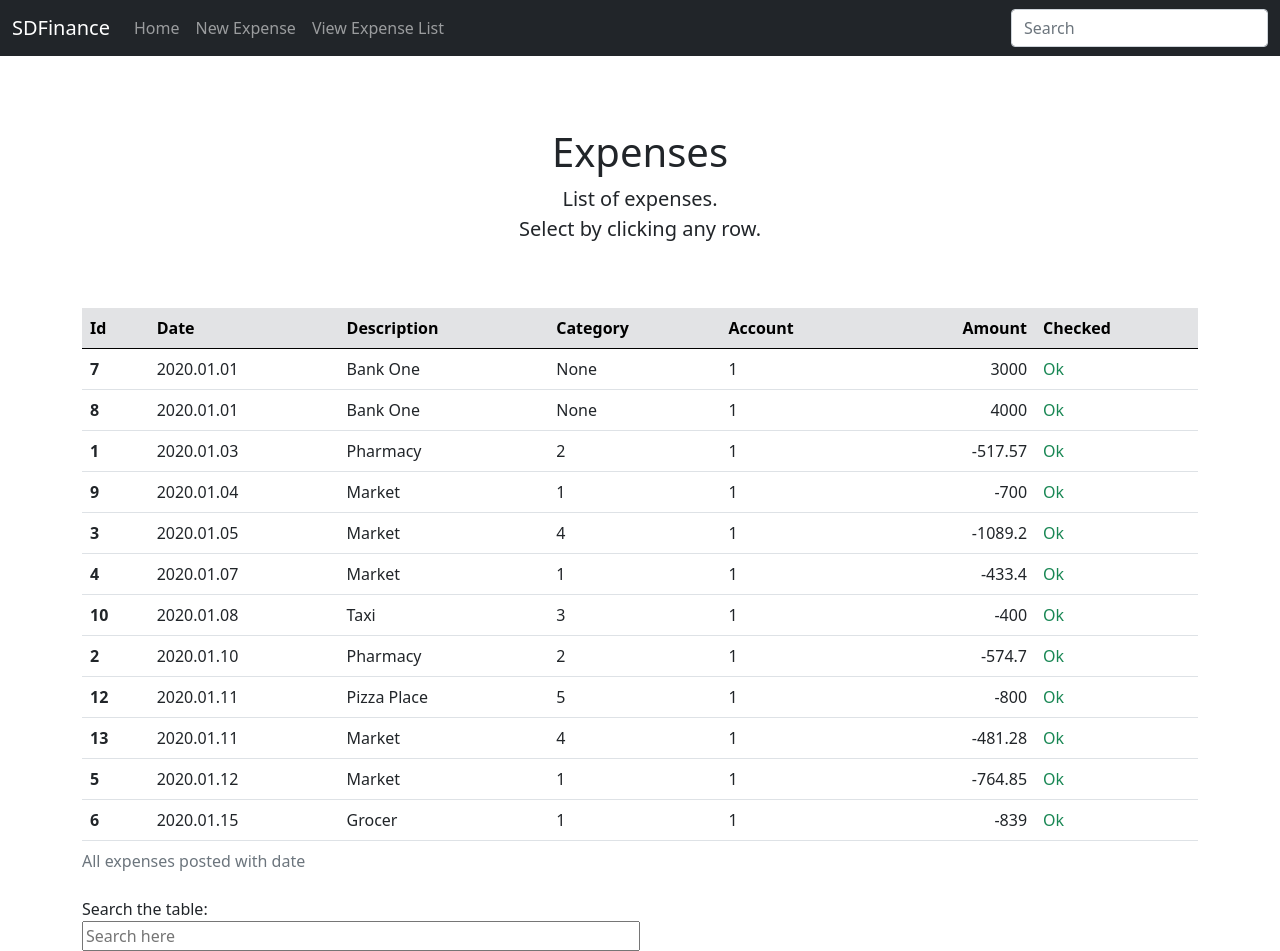
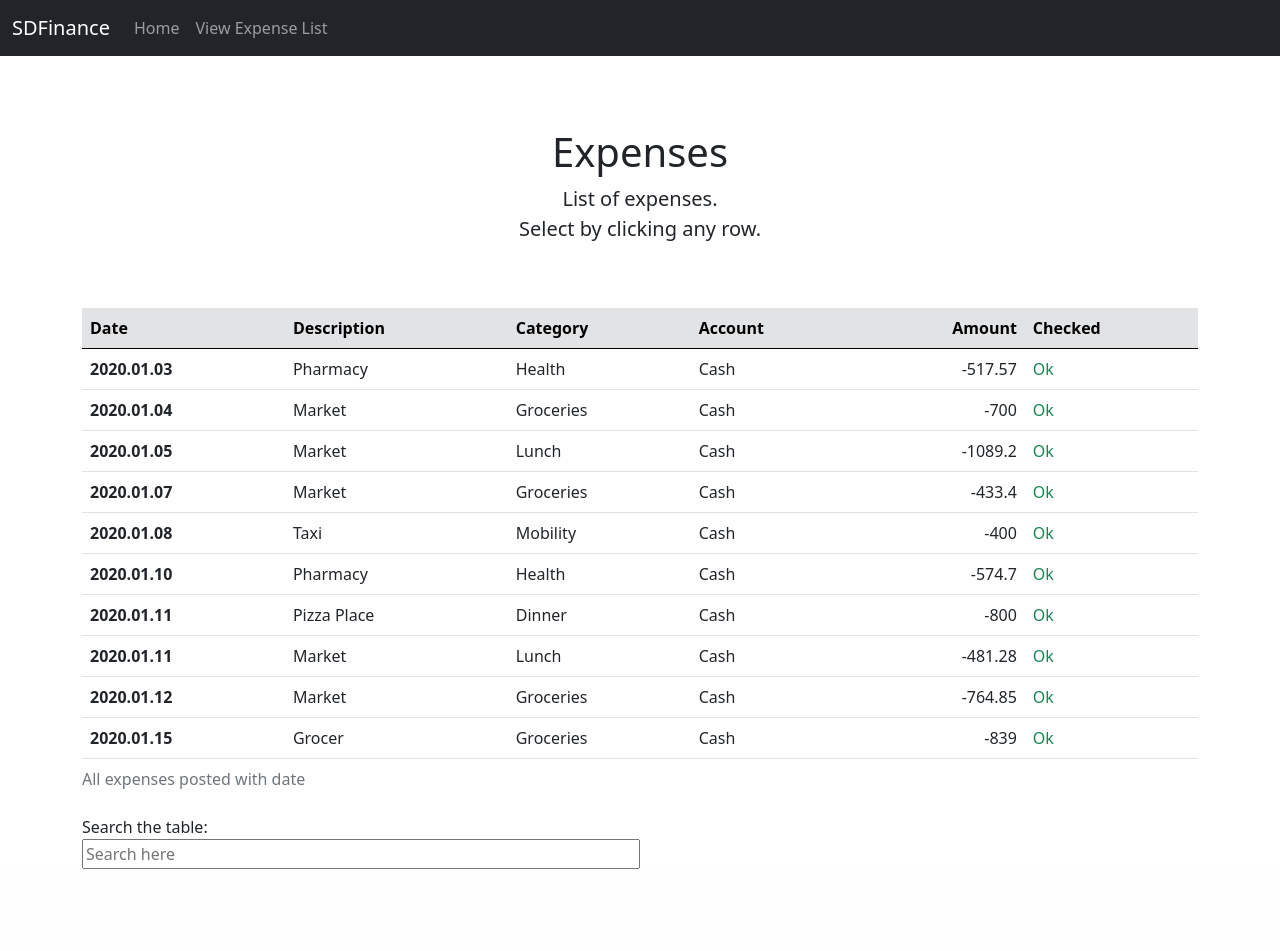
Before and after one commit to fabriciodisalvo/sdfinance, a Flask app: page /list in a window 1280 px wide. After the commit the page ends 869 px from the top, so only its background shows below. Run offline with Flask 2, Linux system fonts and the light colour scheme; data comes from the database, SQL or seed files in the repository; both versions use the stored data as it was after the commit.

Commit message:
Change Expense List View
Removed ExpenseId: There was no need to have that.
Changed CategoryId for the Category Name.
Changed AccountId for the Account Name.

```diff
--- a/app.py
+++ b/app.py
@@ -15,9 +15,10 @@ def index():
 
 @app.route('/list')
 def list_expense():
+    query = "SELECT ExpenseDate, ExpenseDescription, CategoryName, ACCOUNTS.AccountName, ExpenseAmount FROM EXPENSES JOIN ACCOUNTS ON EXPENSES.AccountId=ACCOUNTS.AccountId JOIN CATEGORIES ON EXPENSES.CategoryId=CATEGORIES.CategoryId ORDER BY ExpenseDate"
     with sqlite3.connect("main.db") as connection:
         cursor = connection.cursor()
-        table_list_data = cursor.execute("SELECT * FROM EXPENSES ORDER BY ExpenseDate")
+        table_list_data = cursor.execute(query)
     return render_template('expense_list.html', title='Expenses', table_list_data=table_list_data)
 
 @app.route('/new')
--- a/templates/expense_list.html
+++ b/templates/expense_list.html
@@ -25,7 +25,6 @@
           <!-- <thead class="table-success"> -->
           <thead class="table-secondary">
             <tr>
-              <th scope="col">Id</th>
               <th scope="col">Date</th>
               <th scope="col">Description</th>
               <th scope="col">Category</th>
@@ -40,9 +39,8 @@
               <th scope="row">{{ items[0] }}</th>
               <td style="text-align: left;"><a href="/view" style="color: inherit; text-decoration: none;">{{ items[1] }}</a></td>
               <td style="text-align: left;"><a href="/view" style="color: inherit; text-decoration: none;">{{ items[2] }}</a></td>
-              <td style="text-align: left;"><a href="/view" style="color: inherit; text-decoration: none;">{{ items[5] }}</a></td>
-              <td style="text-align: left;"><a href="/view" style="color: inherit; text-decoration: none;">{{ items[4] }}</a></td>
-              <td style="text-align: right;"><a href="/view" style="color: inherit; text-decoration: none;">{{ items[3] }}</a></td>
+              <td style="text-align: left;"><a href="/view" style="color: inherit; text-decoration: none;">{{ items[3] }}</a></td>
+              <td style="text-align: right;"><a href="/view" style="color: inherit; text-decoration: none;">{{ items[4] }}</a></td>
               <td class="text-success" style="text-align: left;"><a href="/view" style="color: inherit; text-decoration: none;">Ok</a></td>
             </tr>
             {% endfor %}
--- a/templates/layout.html
+++ b/templates/layout.html
@@ -31,9 +31,9 @@
             <li class="nav-item active">
               <a class="nav-link" aria-current="page" href="/">  Home  </a>
             </li>
-            <li class="nav-item">
+            <!-- <li class="nav-item">
               <a class="nav-link" href="/new">  New Expense  </a>
-            </li>
+            </li> -->
             <li class="nav-item">
               <a class="nav-link" href="/list">  View Expense List </a>
             </li>
@@ -49,9 +49,9 @@
               </ul>
             </li> -->
           </ul>
-          <form>
+          <!-- <form>
             <input class="form-control" type="text" placeholder="Search" aria-label="Search">
-          </form>
+          </form> -->
         </div>
       </div>
     </nav>
--- a/templates/static/styles.css
+++ /dev/null
@@ -1,3 +0,0 @@
-body {
-  padding-top: 5rem;
-}
```
Also changed, not shown: main.db.
